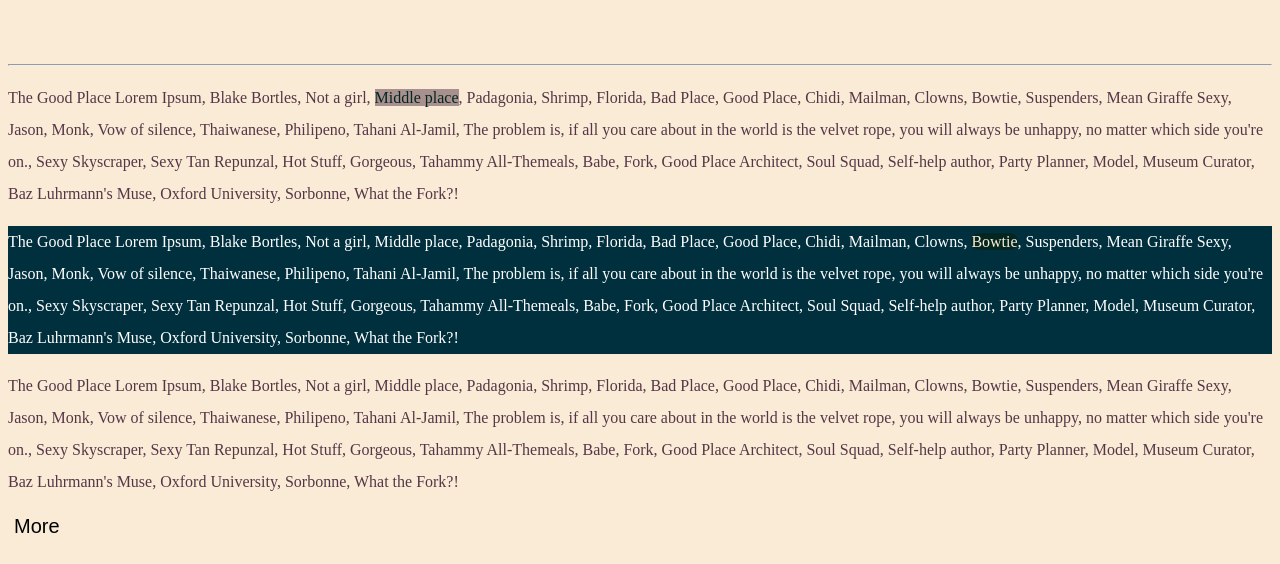
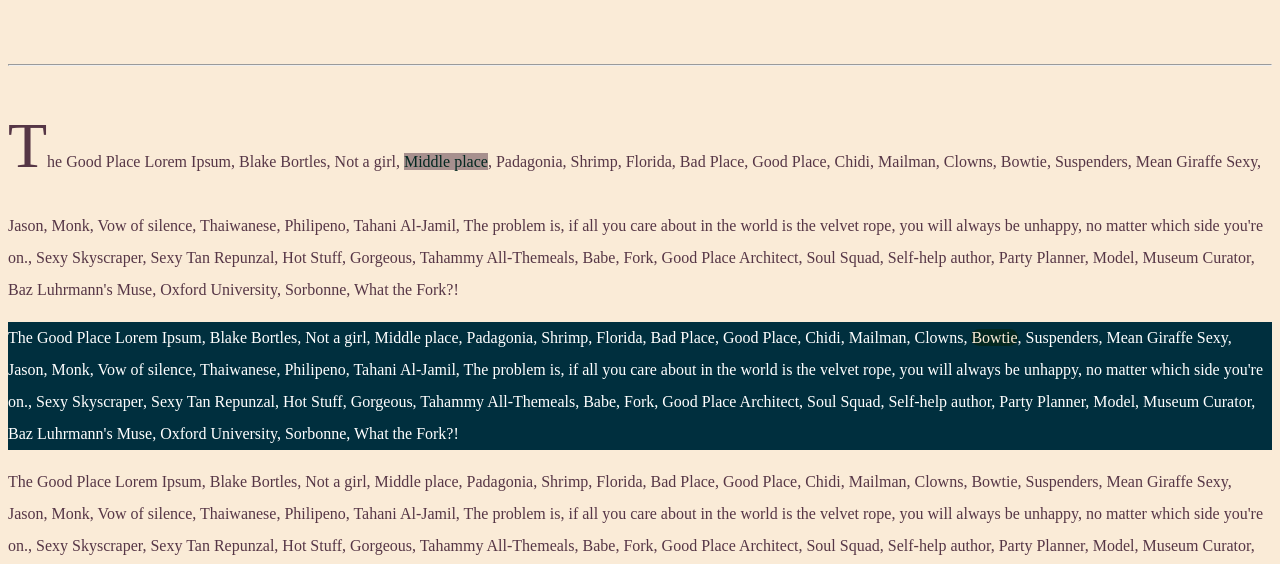
Before and after one commit to Saturn-ST/steele-exercises, a plain HTML site: page css-practice/index.html in a window 1280 px wide. Shown: the part 236-800 px from the top of the page. Drawn offline with Linux system fonts and the light colour scheme.

Commit message:
Update more styles

```diff
--- a/css-practice/style.css
+++ b/css-practice/style.css
@@ -6,7 +6,7 @@ Black 000919
 Purple-ish brown 563646
 Dark blue 002f3e */
 
-/* Psuedo Classes examples
+/* Psuedo Class examples
 :active
 :checked
 :first
@@ -16,10 +16,23 @@ Dark blue 002f3e */
 :nth-child()
 :nth-of-type() */
 
+/* Psuedo Element exampls
+::first-letter
+:: */
+
+/* example: "footer li" */ /* empty space means inside of */
+/* example: input + button */ /* "+" means immediately following*/
+/* footer > a */ /* "<" means direct descendant */
+
+
 
 body{
     background-color: #faebd7;
     color: #563646;
+}
+::selection{
+    background-color: #032720;
+    color: white;
 }
 .flex-nav {
     padding: 1em;
@@ -51,9 +64,16 @@ h2, h3{
     color: #032720;
     background-color: rgb(86, 54, 70, .5);
 }
+.item p:first-of-type::first-letter{
+        font-size: 4em;
+}
 
 p{
     line-height: 2;
+}
+p::selection{
+    background-color: #563646;
+    color: #faebd7;
 }
 button{
     font-size: 25px;
@@ -83,7 +103,7 @@ span{
 footer a{
     color: #000919;
 }
-footer li{
+footer li{ /* empty space means inside of */
     list-style: none;
 }
 input + button{ /* "+" means immediately following not that it's descended*/
@@ -111,7 +131,7 @@ p+button:active{
     color: white;
 }
 
-footer > a{ /* "<" means direct descendant*/
+footer > a{ /* "<" means direct descendant */
     color: #d99a6c;
 }
 footer a{
```
